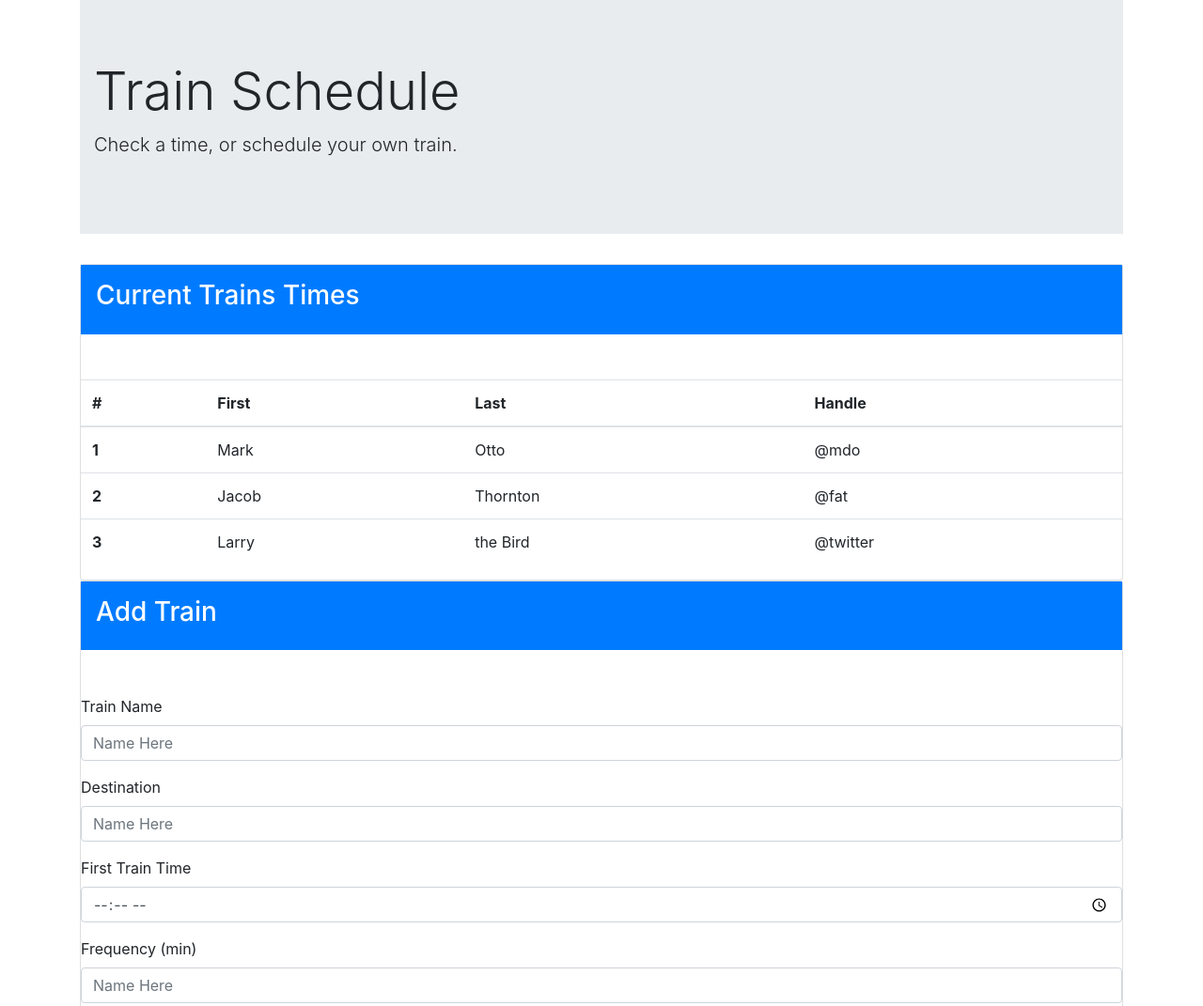
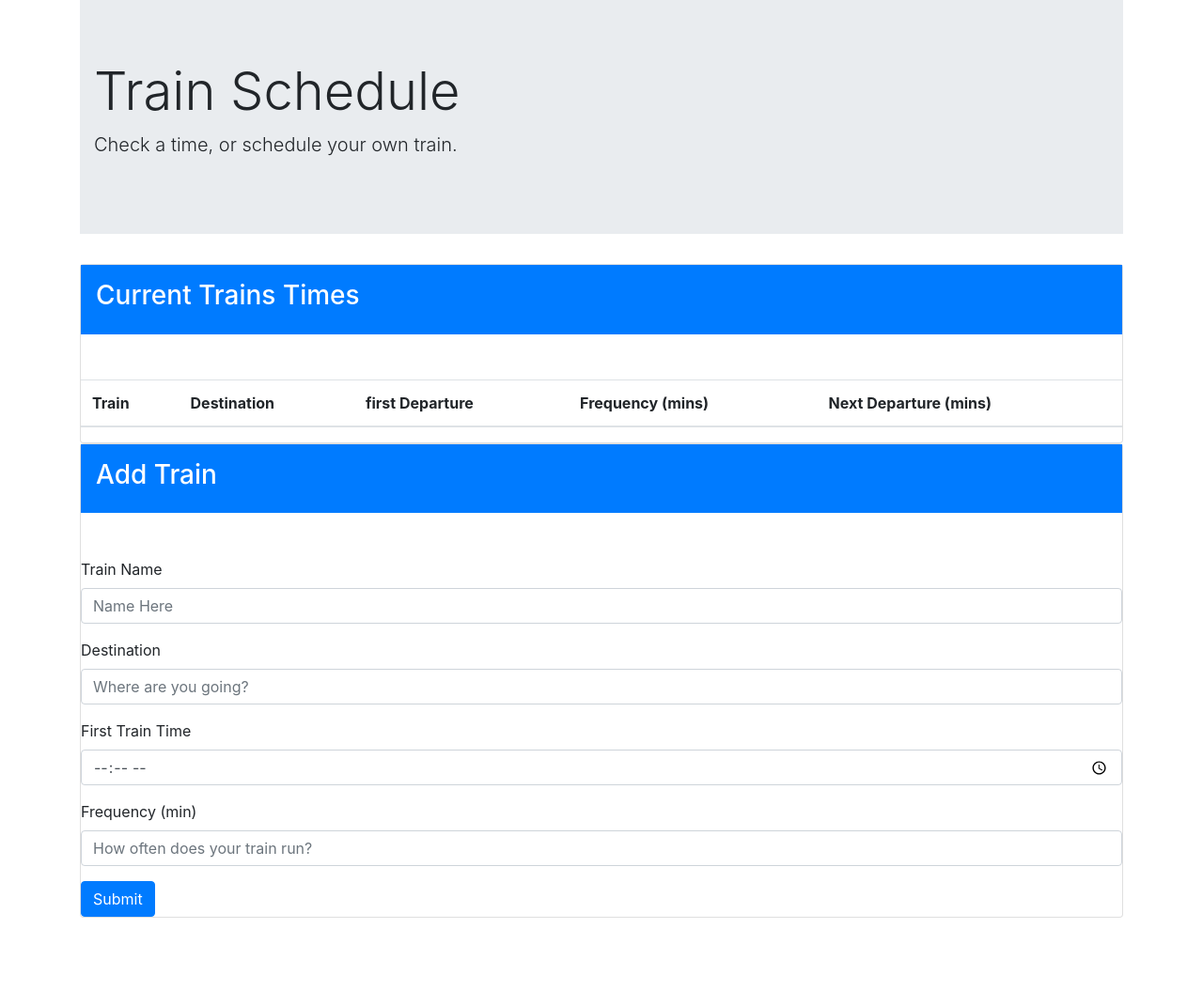
Before and after one commit to JBrozinski/trainSchedule, a plain HTML site: page index.html in a window 1280 px wide. Shown: the top 1071 px of the page at 94% size. After the commit the page ends 977 px from the top, so only its background shows below. Drawn offline with nearby package versions, Linux system fonts and the light colour scheme; no server answers.

Commit message:
cleaned up html and js. train schedule is working smoothly. no errors.

```diff
--- a/assets/js/app.js
+++ b/assets/js/app.js
@@ -88,9 +88,9 @@ $(document).ready(function() {
         "</td><td>" +
         destination +
         "</td><td>" +
+        nextArrival +
+        "</td><td>" +
         frequency +
-        "</td><td>" +
-        nextArrival +
         "</td><td>" +
         minRemain +
         "</td></tr>"
--- a/index.html
+++ b/index.html
@@ -38,32 +38,14 @@
           <table class="table" id="trainTable">
             <thead>
               <tr>
-                <th scope="col">#</th>
-                <th scope="col">First</th>
-                <th scope="col">Last</th>
-                <th scope="col">Handle</th>
+                <th scope="col">Train</th>
+                <th scope="col">Destination</th>
+                <th scope="col">first Departure</th>
+                <th scope="col">Frequency (mins)</th>
+                <th scope="col">Next Departure (mins)</th>
               </tr>
             </thead>
-            <tbody>
-              <tr>
-                <th scope="row">1</th>
-                <td>Mark</td>
-                <td>Otto</td>
-                <td>@mdo</td>
-              </tr>
-              <tr>
-                <th scope="row">2</th>
-                <td>Jacob</td>
-                <td>Thornton</td>
-                <td>@fat</td>
-              </tr>
-              <tr>
-                <th scope="row">3</th>
-                <td>Larry</td>
-                <td>the Bird</td>
-                <td>@twitter</td>
-              </tr>
-            </tbody>
+            <tbody></tbody>
           </table>
         </div>
       </div>
@@ -92,7 +74,7 @@
               <input
                 class="form-control"
                 id="destination"
-                placeholder="Name Here"
+                placeholder="Where are you going?"
               />
             </div>
             <div class="form-group">
@@ -101,7 +83,7 @@
                 class="form-control"
                 type="time"
                 id="firstTrain"
-                placeholder="Name Here"
+                placeholder="Initial Departure"
               />
             </div>
             <div class="form-group">
@@ -110,7 +92,7 @@
                 class="form-control"
                 type="number"
                 id="frequency"
-                placeholder="Name Here"
+                placeholder="How often does your train run?"
               />
             </div>
 
```
